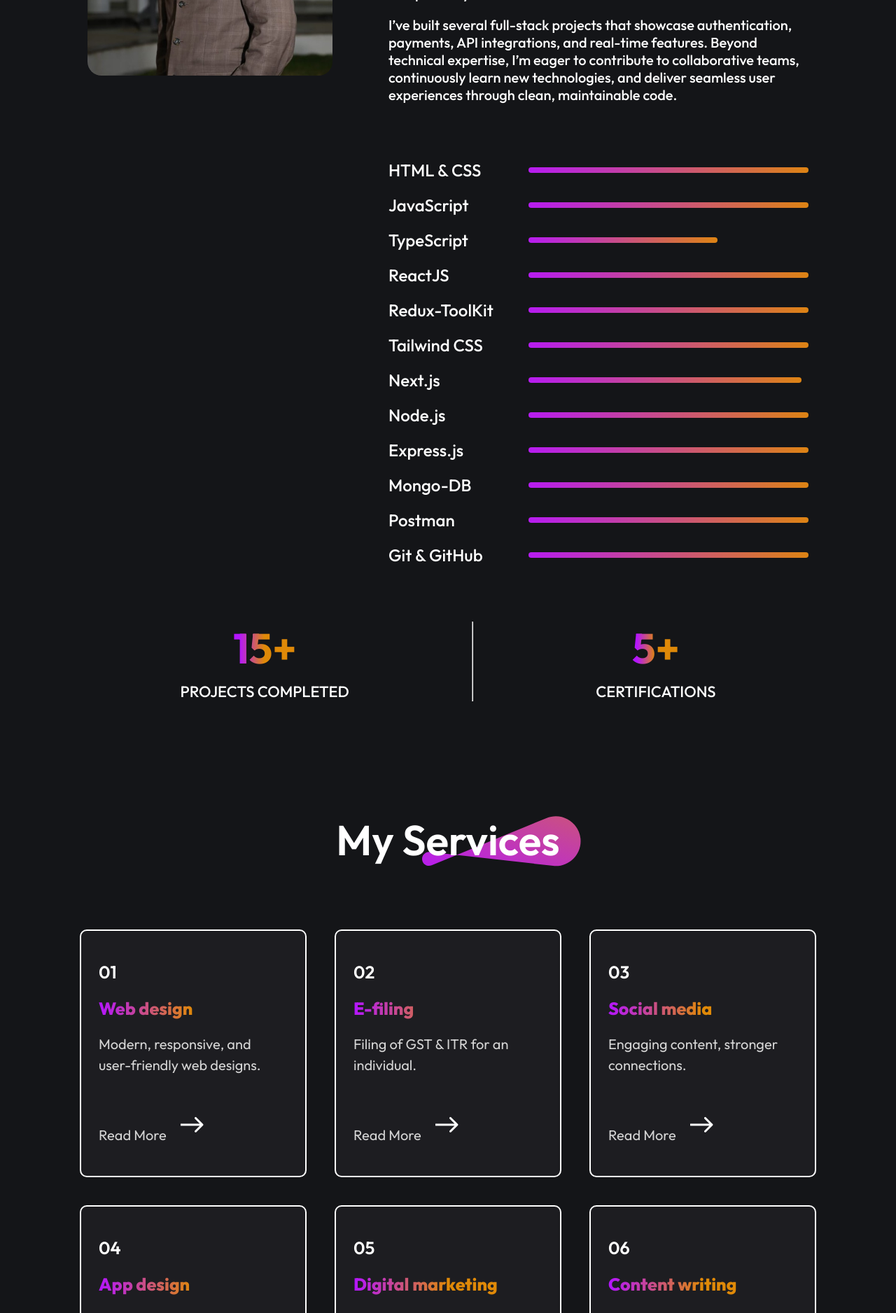
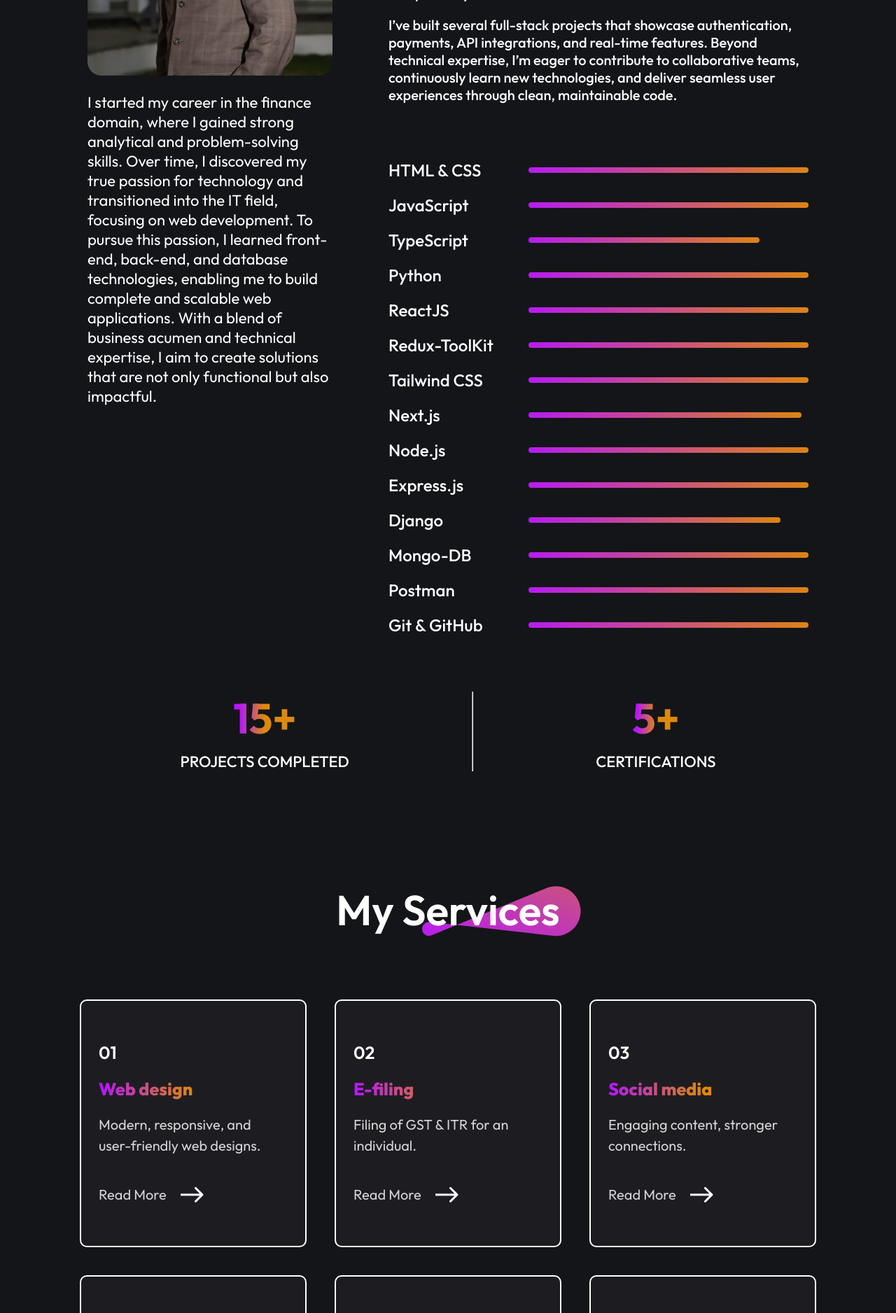
Before and after one commit to Somesh1996-cpu/my-portfolio, a React (Vite) app: page / in a window 1280 px wide. Shown: the part 1360-3236 px from the top of the page at 70% size. Built offline with nearby package versions, Linux system fonts and the light colour scheme.

Commit message:
portfolio updated-final

```diff
--- a/src/components/About/About.css
+++ b/src/components/About/About.css
@@ -33,6 +33,11 @@
 .about-section {
     display: flex;
     gap: 80px;
+}
+
+.about-left p {
+    margin-top: 20px;
+    font-size: 22px;
 }
 
 .about-right {
--- a/src/components/About/About.jsx
+++ b/src/components/About/About.jsx
@@ -13,6 +13,16 @@
         <div className="about-section">
           <div className="about-left">
             <img id="profile_img" src={profile_img} alt="profile_img" />
+            <p>
+              I started my career in the finance domain, where I gained strong
+              analytical and problem-solving skills. Over time, I discovered my
+              true passion for technology and transitioned into the IT field,
+              focusing on web development. To pursue this passion, I learned
+              front-end, back-end, and database technologies, enabling me to
+              build complete and scalable web applications. With a blend of
+              business acumen and technical expertise, I aim to create solutions
+              that are not only functional but also impactful.
+            </p>
           </div>
           <div className="about-right">
             <div className="about-para">
@@ -48,7 +58,10 @@
                 <p>JavaScript</p> <hr style={{ width: "80%" }} />
               </div>
               <div className="about-skill">
-                <p>TypeScript</p> <hr style={{ width: "45%" }} />
+                <p>TypeScript</p> <hr style={{ width: "55%" }} />
+              </div>
+              <div className="about-skill">
+                <p>Python</p> <hr style={{ width: "75%" }} />
               </div>
               <div className="about-skill">
                 <p>ReactJS</p> <hr style={{ width: "80%" }} />
@@ -67,6 +80,9 @@
               </div>
               <div className="about-skill">
                 <p>Express.js</p> <hr style={{ width: "70%" }} />
+              </div>
+              <div className="about-skill">
+                <p>Django</p> <hr style={{ width: "60%" }} />
               </div>
               <div className="about-skill">
                 <p>Mongo-DB</p> <hr style={{ width: "80%" }} />
--- a/src/components/Footer/Footer.css
+++ b/src/components/Footer/Footer.css
@@ -10,7 +10,7 @@
 #footer-logo {
     height: 80px;
     border-radius: 25px;
-    margin-left: -40px;
+    margin-left: -30px;
 }
 
 .footer-top {
--- a/src/components/Footer/Footer.jsx
+++ b/src/components/Footer/Footer.jsx
@@ -9,16 +9,7 @@
         <div className="footer-top">
           <div className="footer-top-left">
             <img id="footer-logo" src={footer_logo} alt="footer-logo" />
-            <p>
-              I started my career in the finance domain, where I gained strong
-              analytical and problem-solving skills. Over time, I discovered my
-              true passion for technology and transitioned into the IT field,
-              focusing on web development. To pursue this passion, I learned
-              front-end, back-end, and database technologies, enabling me to
-              build complete and scalable web applications. With a blend of
-              business acumen and technical expertise, I aim to create solutions
-              that are not only functional but also impactful.
-            </p>
+
           </div>
           <div className="footer-top-right">
             <div className="footer-email-input">
--- a/src/components/Hero/Hero.css
+++ b/src/components/Hero/Hero.css
@@ -103,19 +103,18 @@
     }
 
     .hero-action {
-        gap: 16px;
-        font-size: 18px;
+        gap: 20px;
         font-weight: 500;
         margin-bottom: 50px;
     }
 
     .hero-connect {
-        padding: 20px 30px;
+        padding: 15px 20px;
         border-radius: 40px;
     }
 
     .hero-resume {
-        padding: 20px 50px;
+        padding: 15px 30px;
         border-radius: 40px;
         width: 100px;
     }
--- a/src/components/MyWork/MyWork.css
+++ b/src/components/MyWork/MyWork.css
@@ -28,13 +28,13 @@
     display: grid;
     grid-template-columns: 1fr 1fr 1fr;
     margin-top: 40px;
-    gap: 40px;
+    gap: 35px;
 }
 
 .mywork-container img {
     box-sizing: border-box;
     width: 320px;
-    height: 260px;
+    height: 220px;
     transition: 0.3s;
     cursor: pointer;
     border-radius: 5px;
--- a/src/components/Services/Services.css
+++ b/src/components/Services/Services.css
@@ -75,9 +75,6 @@
     margin-top: 20px;
 }
 
-.services-readmore p {
-    margin-top: 30px;
-}
 
 .services-format:hover {
     border: 2px solid #ff00ff;
@@ -105,10 +102,11 @@
     }
 
     .services-format {
-        height: 85%;
-        width: 85%;
-        padding: 12px;
+        height: 80%;
+        width: 80%;
+        padding: 20px;
         margin: 15px;
+        gap: 15px;
         background-color: #1d1d21;
     }
 
```
